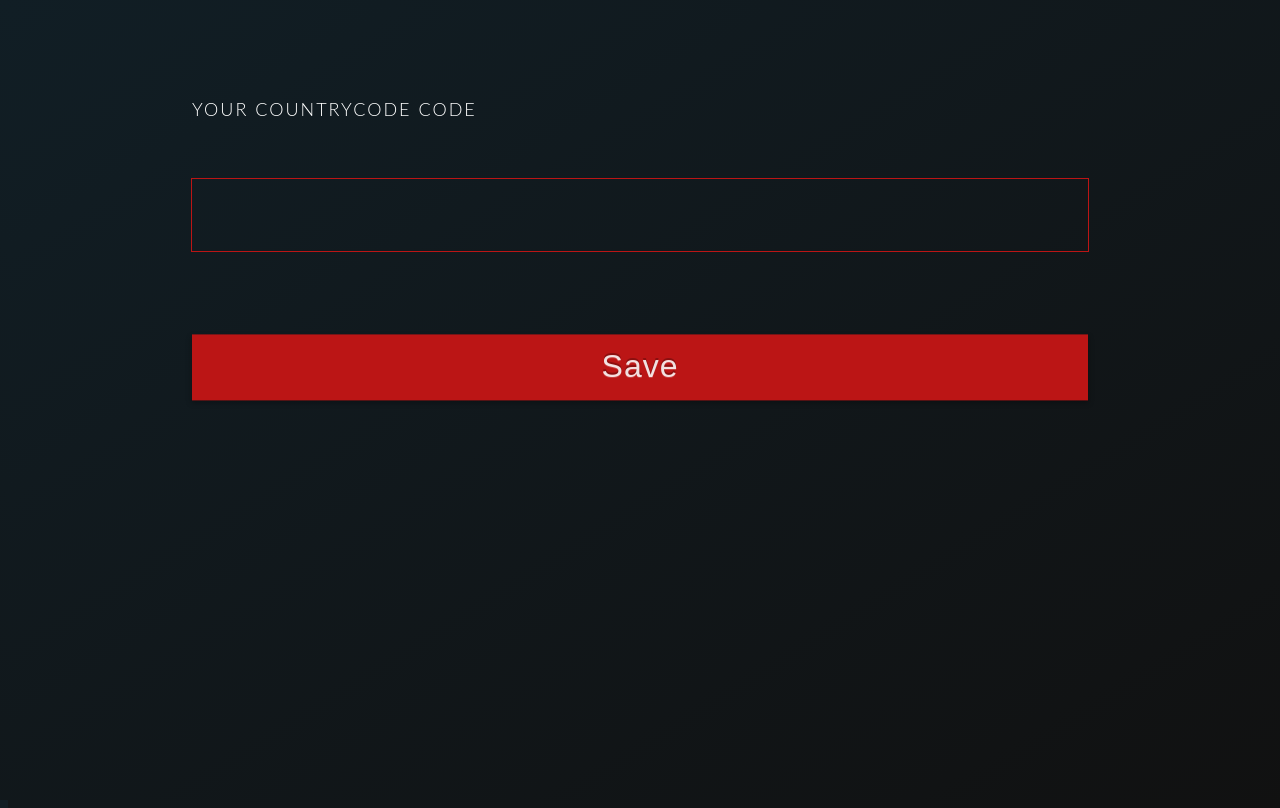
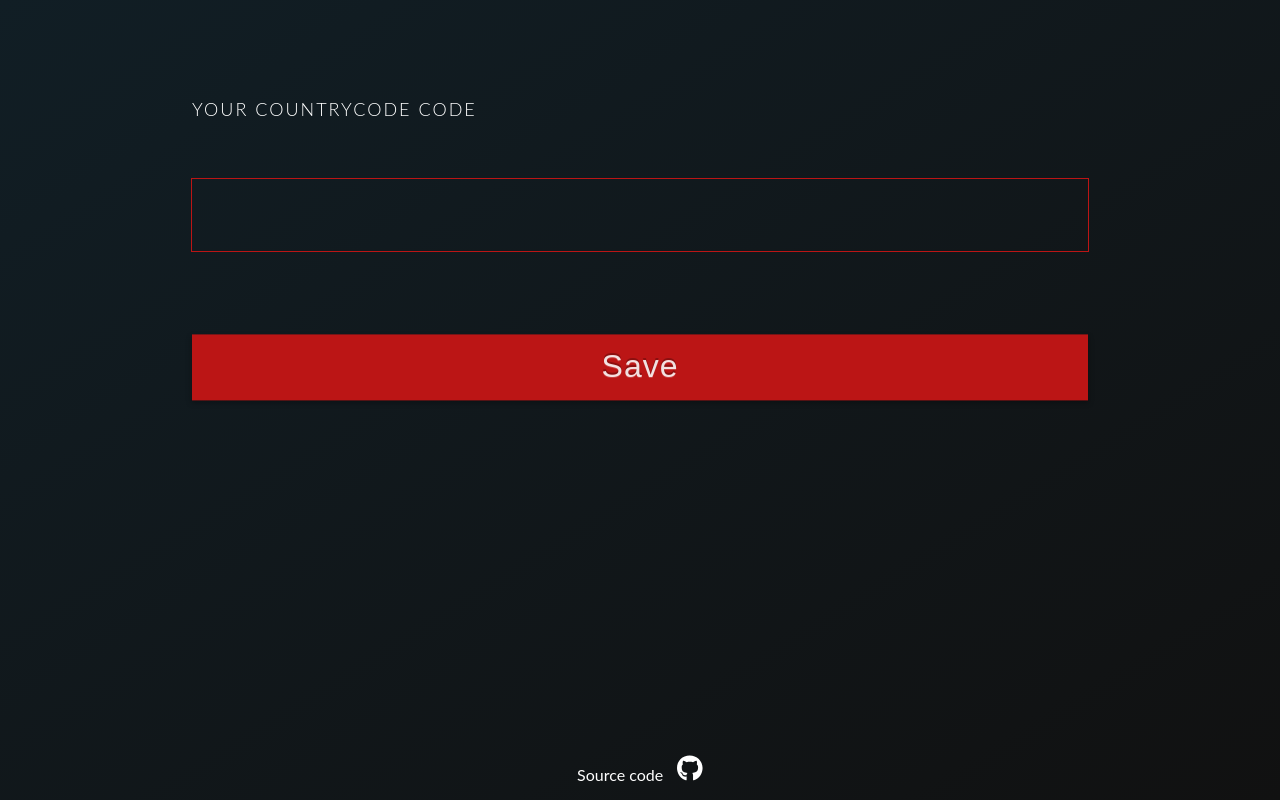
Before and after one commit to elieobeid7/phone-to-whatsapp, a plain HTML site: page index.html in a window 1280 px wide. Drawn offline with nearby package versions, Linux system fonts and the light colour scheme.

Commit message:
fixed css

```diff
--- a/addtohomescreen.js
+++ b/addtohomescreen.js
@@ -17,8 +17,6 @@ let deferredPrompt;
 let installSource;
 
 window.addEventListener("beforeinstallprompt", (e) => {
-  document.querySelector(".install-app-btn-container").style.visibility =
-    "visible";
   deferredPrompt = e;
   installSource = "nativeInstallCard";
 
@@ -29,20 +27,6 @@ window.addEventListener("beforeinstallprompt", (e) => {
   });
 });
 
-const installApp = document.getElementById("installApp");
-
-installApp.addEventListener("click", async () => {
-  installSource = "customInstallationButton";
-
-  if (deferredPrompt !== null) {
-    deferredPrompt.prompt();
-    const { outcome } = await deferredPrompt.userChoice;
-    if (outcome === "accepted") {
-      deferredPrompt = null;
-    }
-  }
-});
-
 window.addEventListener("appinstalled", () => {
   deferredPrompt = null;
 });
--- a/index.html
+++ b/index.html
@@ -19,10 +19,6 @@
     <!-- update the version number as needed -->
   </head>
   <body>
-    <div class="install-app-btn-container">
-      <span id="installApp" class="install-app-btn"></span>
-    </div>
-
     <form id="countrycode-form">
       <label class="countrycode-label" for="countrycode">
         Your countrycode code
@@ -30,6 +26,22 @@
       <input type="number" id="countrycode" name="countrycode" />
       <button type="submit" class="save">Save</button>
     </form>
+
+    <footer>
+      <a href="https://github.com/elieobeid7/phone-to-whatsapp" class="code"
+        >Source code
+        <svg
+          xmlns="http://www.w3.org/2000/svg"
+          viewBox="0 0 496 512"
+          class="github"
+        >
+          <!--! Font Awesome Pro 6.2.1 by @fontawesome - https://fontawesome.com License - https://fontawesome.com/license (Commercial License) Copyright 2022 Fonticons, Inc. -->
+          <path
+            d="M165.9 397.4c0 2-2.3 3.6-5.2 3.6-3.3.3-5.6-1.3-5.6-3.6 0-2 2.3-3.6 5.2-3.6 3-.3 5.6 1.3 5.6 3.6zm-31.1-4.5c-.7 2 1.3 4.3 4.3 4.9 2.6 1 5.6 0 6.2-2s-1.3-4.3-4.3-5.2c-2.6-.7-5.5.3-6.2 2.3zm44.2-1.7c-2.9.7-4.9 2.6-4.6 4.9.3 2 2.9 3.3 5.9 2.6 2.9-.7 4.9-2.6 4.6-4.6-.3-1.9-3-3.2-5.9-2.9zM244.8 8C106.1 8 0 113.3 0 252c0 110.9 69.8 205.8 169.5 239.2 12.8 2.3 17.3-5.6 17.3-12.1 0-6.2-.3-40.4-.3-61.4 0 0-70 15-84.7-29.8 0 0-11.4-29.1-27.8-36.6 0 0-22.9-15.7 1.6-15.4 0 0 24.9 2 38.6 25.8 21.9 38.6 58.6 27.5 72.9 20.9 2.3-16 8.8-27.1 16-33.7-55.9-6.2-112.3-14.3-112.3-110.5 0-27.5 7.6-41.3 23.6-58.9-2.6-6.5-11.1-33.3 2.6-67.9 20.9-6.5 69 27 69 27 20-5.6 41.5-8.5 62.8-8.5s42.8 2.9 62.8 8.5c0 0 48.1-33.6 69-27 13.7 34.7 5.2 61.4 2.6 67.9 16 17.7 25.8 31.5 25.8 58.9 0 96.5-58.9 104.2-114.8 110.5 9.2 7.9 17 22.9 17 46.4 0 33.7-.3 75.4-.3 83.6 0 6.5 4.6 14.4 17.3 12.1C428.2 457.8 496 362.9 496 252 496 113.3 383.5 8 244.8 8zM97.2 352.9c-1.3 1-1 3.3.7 5.2 1.6 1.6 3.9 2.3 5.2 1 1.3-1 1-3.3-.7-5.2-1.6-1.6-3.9-2.3-5.2-1zm-10.8-8.1c-.7 1.3.3 2.9 2.3 3.9 1.6 1 3.6.7 4.3-.7.7-1.3-.3-2.9-2.3-3.9-2-.6-3.6-.3-4.3.7zm32.4 35.6c-1.6 1.3-1 4.3 1.3 6.2 2.3 2.3 5.2 2.6 6.5 1 1.3-1.3.7-4.3-1.3-6.2-2.2-2.3-5.2-2.6-6.5-1zm-11.4-14.7c-1.6 1-1.6 3.6 0 5.9 1.6 2.3 4.3 3.3 5.6 2.3 1.6-1.3 1.6-3.9 0-6.2-1.4-2.3-4-3.3-5.6-2z"
+          />
+        </svg>
+      </a>
+    </footer>
     <script src="addtohomescreen.js"></script>
 
     <script type="module" src="index.js"></script>
--- a/styles.css
+++ b/styles.css
@@ -49,7 +49,7 @@ button, .save {
   transition: opacity 0.4s 0.3s;
 }
 
-html, body {
+html {
   width: 100%;
   height: 100%;
   background-image: linear-gradient(to bottom right, #111e25 0%, #111 100%);
@@ -102,3 +102,28 @@ input[type=number] {
 .install-app-btn-container {
   visibility: hidden;
 }
+.github{
+  width: 2vw;
+  margin-left: 10px;
+  background-color: transparent;
+  fill: white
+}
+.code {
+  color:white;
+  margin-left: 10px;
+  margin-right: 10px;
+
+}
+
+footer {
+  position: fixed;
+  left: 0;
+  bottom: 0;
+  width: 100%;
+  text-align: center;
+  margin-bottom: 2vh;
+}
+
+a.code {
+  text-decoration: none;
+}
```
